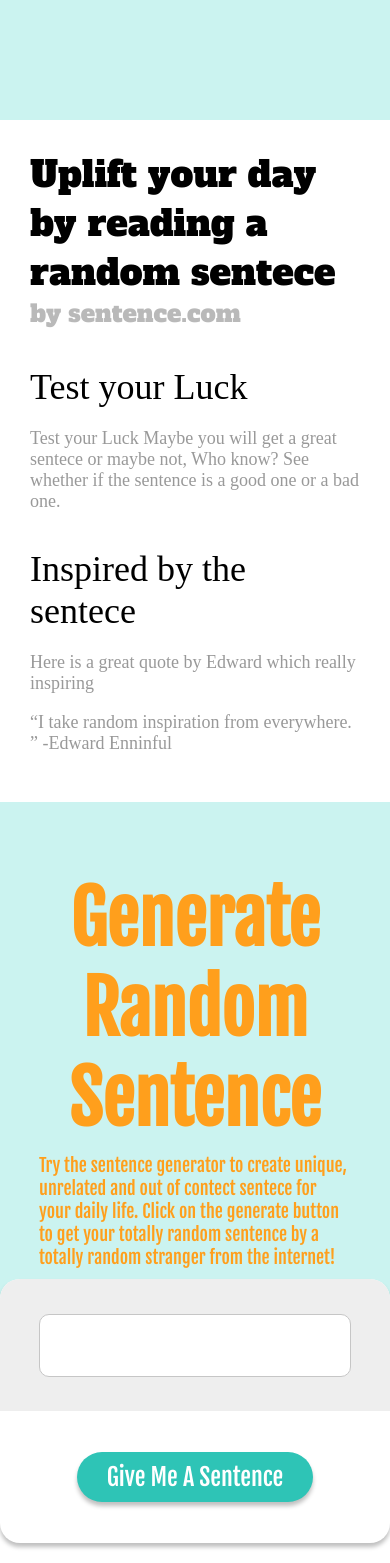
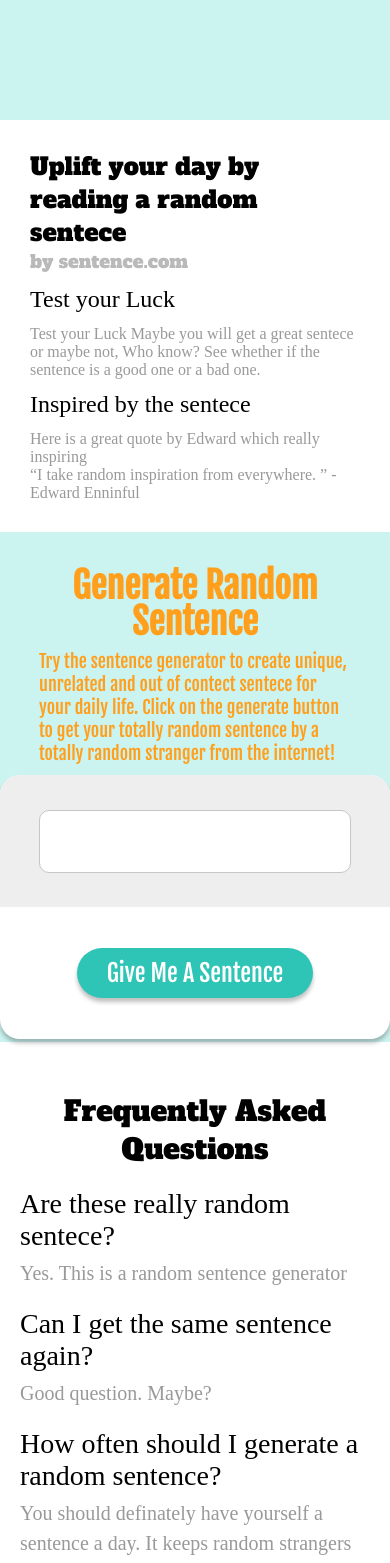
Before and after one commit to WeiCherng/Sentence, a React (Create React App) app: page / in a window 390 px wide. Shown: the part 432-1995 px from the top of the page. Built offline with nearby package versions, Linux system fonts and the light colour scheme; a web font is replaced by a local one.

Commit message:
Fix Mobile Alignment

```diff
--- a/public/index.html
+++ b/public/index.html
@@ -8,7 +8,7 @@
     <meta name="theme-color" content="#000000" />
     <meta
       name="description"
-      content="Web site created using create-react-app"
+      content="Random Sentence Generator"
     />
     <link rel="apple-touch-icon" href="%PUBLIC_URL%/logo192.png" />
     <!--
--- a/src/Components/Desc/Desc.css
+++ b/src/Components/Desc/Desc.css
@@ -43,4 +43,18 @@
     .desc-container {
         padding: 30px;
     }
+    .desc-title {
+        font-size: 24px;
+    }
+    .desc-nd-title {
+        font-size: 18px;
+    }
+    .desc-q {
+        font-size: 24px;
+        margin: 12px 0;
+    }
+    .desc-a {
+        font-size: 16px;
+        margin: 0;
+    }
 }
--- a/src/Components/Faq/Faq.css
+++ b/src/Components/Faq/Faq.css
@@ -33,7 +33,7 @@
   }
   .faq-title {
     margin: 0 50px;
-    margin-top: 50%;
+    margin-top: 100px;
   }
 }
 
@@ -45,17 +45,32 @@
     padding: 0 40px;
     width: auto;
   }
-  .faq-box{
+  .faq-box {
     margin: 20px 0;
   }
   .faq-title {
-    margin-top: 20%;
+    margin-top: 100px;
   }
 }
 
 @media (max-width: 576px) {
+  .faq-column {
+    padding: 0 20px;
+  }
   .faq-title {
     margin: 0 50px;
-    margin-top: 70%;
+    margin-top: 50px;
+    font-size: 28px;
+  }
+  .faq-q {
+    font-size: 28px;
+    margin: 0;
+    margin-top: 12px;
+  }
+  .faq-a {
+    font-size: 20px;
+    margin: 0;
+    padding: 0;
+    padding-top: 6px;
   }
 }
--- a/src/Components/Footer/Footer.css
+++ b/src/Components/Footer/Footer.css
@@ -1,5 +1,5 @@
 .footer-container {
-    padding: 60px 90px;
+    padding: 20px 90px;
 }
 .footer-title {
     color: #FF9F1C;
@@ -17,6 +17,6 @@
 
 @media (max-width: 576px) {
     .footer-container {
-        padding:  30px 45px;
+        padding:  20px 20px;
     }
 }
--- a/src/Components/Footer/Footer.js
+++ b/src/Components/Footer/Footer.js
@@ -5,9 +5,7 @@ export default function Footer(){
     return(
         <div className="footer-container">
             <h2 className="footer-title">SENTENCE</h2>
-            <p className="footer-link">Generate a Random Sentence Here</p>
-            <p className="footer-link">Hope You Enjoy</p>
-            <p className="footer-link">about</p>
+            <p className="footer-link">Get Your Random Sentence Today</p>
             <div className="line-break"></div>
             <p className="font2">© 2021 . WeiCherngTang · sentence.com</p>
         </div>
--- a/src/Components/Generate/Generate.css
+++ b/src/Components/Generate/Generate.css
@@ -67,3 +67,12 @@
     width: 80%;
   }
 }
+@media (max-width: 576px) {
+  .generate-title {
+    font-size: 36px;
+    line-height: 1;
+  }
+  .generate-desc {
+    font-size: 18px;
+  }
+}
--- a/src/Components/Generate/Generate.js
+++ b/src/Components/Generate/Generate.js
@@ -3,6 +3,7 @@ import "./Generate.css";
 
 export default function Generate() {
   const [sentence, setSentence] = useState({ sentence: "" });
+  // const [loading, setLoading] = useState(false)
 
   const getData = async () => {
     const url = "https://secret-sierra-55072.herokuapp.com/sentence";
--- a/src/Components/Review/Review.css
+++ b/src/Components/Review/Review.css
@@ -1,7 +1,6 @@
 .review-container {
   background-color: #cbf3f0;
   min-height: 540px;
-  padding: 0 100px 40px 100px;
   display: flex;
   flex-direction: column;
 }
@@ -18,13 +17,14 @@
     margin: 0 40px;
     width: 100%;
 }
+
 @media (max-width: 768px) {
   .review-row {
     flex-direction: column;
   }
 }
 @media (max-width: 576px) {
-  .review-container{
-    padding: 0 20px 20px 20px;
+  .review-container  {
+    padding: 0 24px;
   }
 }
--- a/src/Components/UI/reviewBox/reviewBox.css
+++ b/src/Components/UI/reviewBox/reviewBox.css
@@ -51,6 +51,6 @@
 
 @media (max-width: 576px) {
   .review-box {
-    max-width: 70%;
+    max-width: 80%;
   }
 }
```
